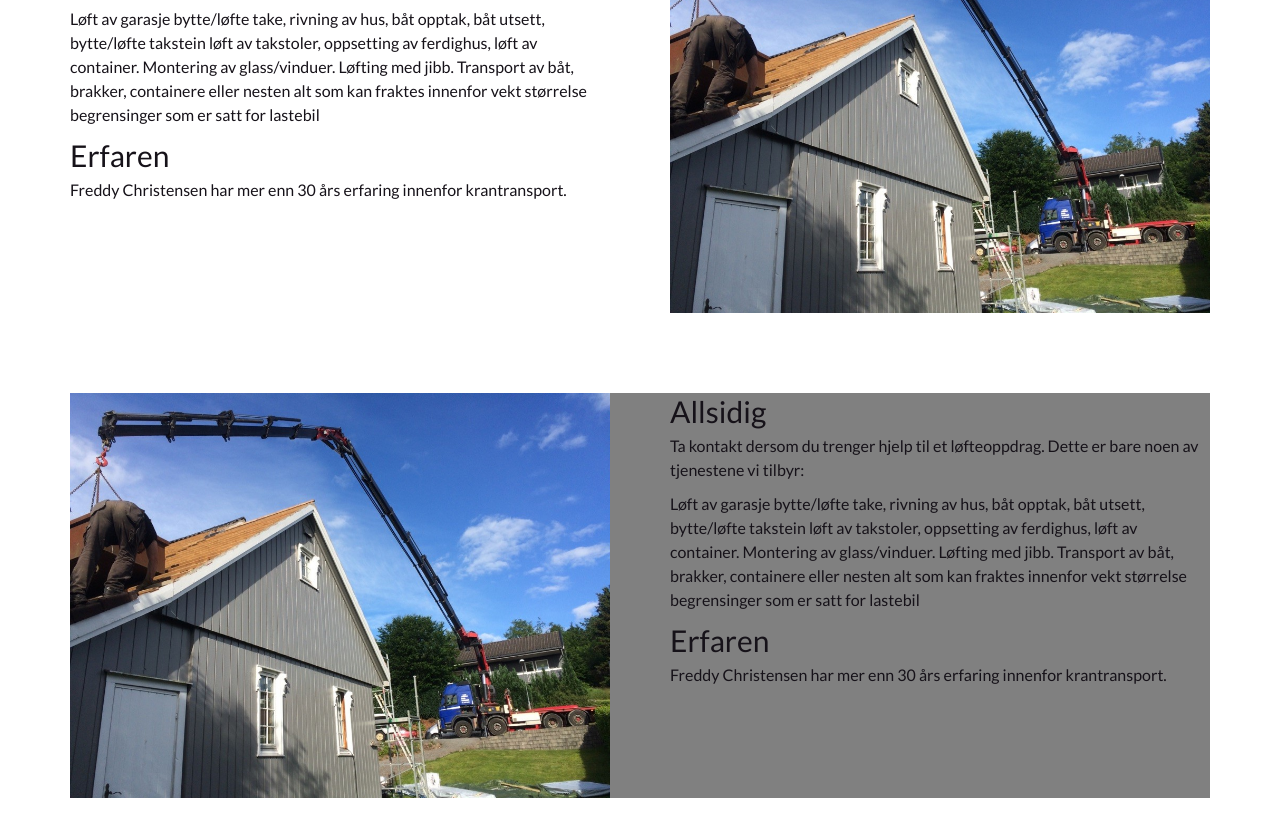
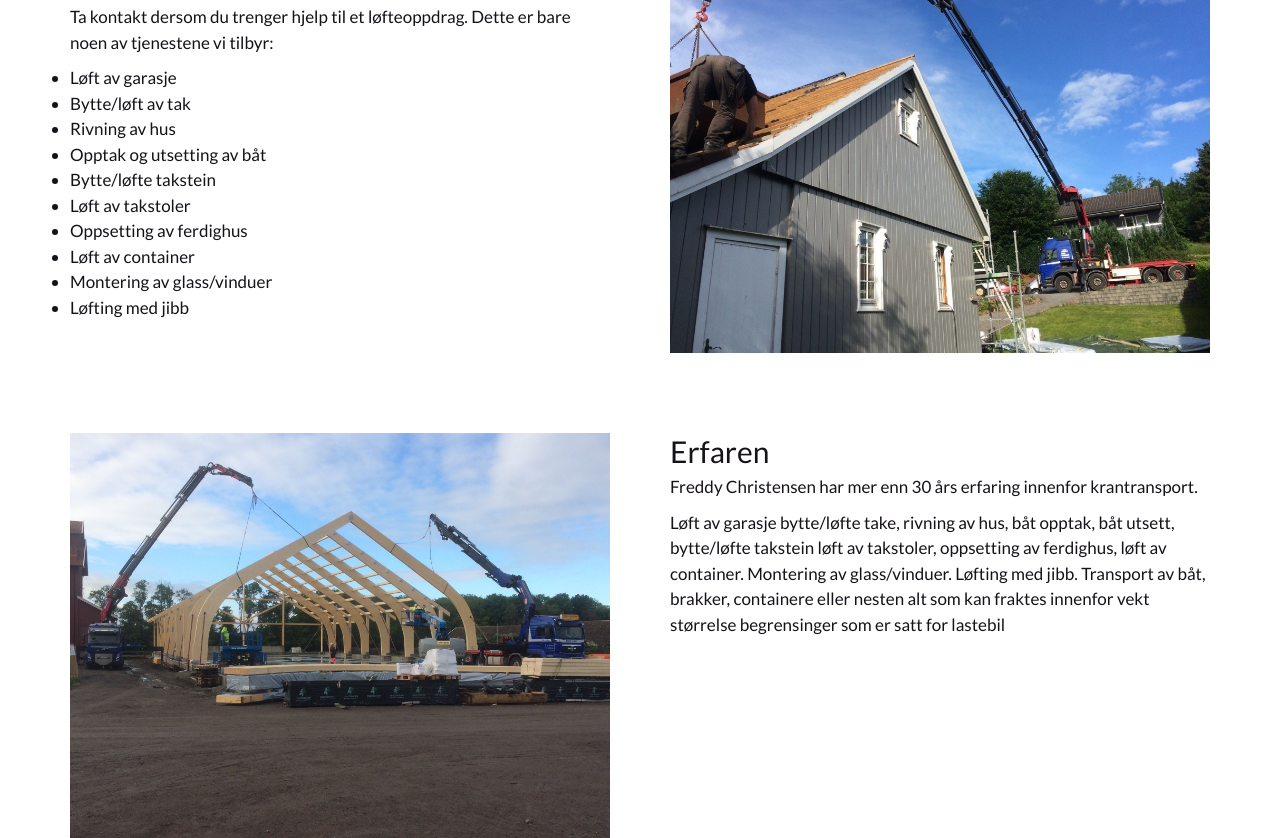
Before and after one commit to smeinrich/fckt-website, a website: page index.html in a window 1280 px wide. Shown: the part 781-1619 px from the top of the page. Before the commit the page ends 1579 px from the top, so only its background shows below. Drawn offline with nearby package versions, Linux system fonts and the light colour scheme.

Commit message:
Tweak font size and style of about-section

```diff
--- a/index.html
+++ b/index.html
@@ -49,17 +49,22 @@
 
                 <div class="row row__white">
                     <div class="col-1-of-2">
-                        <h3 class="heading-tertiary">Allsidig</h3>
+                        <h3 class="heading-tertiary u-small-margin-bottom">Allsidig</h3>
                         <p class="paragraph">
                             Ta kontakt dersom du trenger hjelp til et løfteoppdrag. Dette er bare noen av tjenestene vi tilbyr:
                         </p>
-                        <p class="paragraph">
-                                Løft av garasje bytte/løfte take, rivning av hus, båt opptak, båt utsett, bytte/løfte takstein løft av takstoler, oppsetting av ferdighus, løft av container. Montering av glass/vinduer. Løfting med jibb. Transport av båt, brakker, containere eller nesten alt som kan fraktes innenfor vekt størrelse begrensinger som er satt for lastebil
-                        </p>
-                        <h3 class="heading-tertiary">Erfaren</h3>
-                        <p class="paragraph">
-                                Freddy Christensen har mer enn 30 års erfaring innenfor krantransport.
-                        </p>
+                        <ul class="paragraph u-small-margin-bottom">
+                            <li>Løft av garasje</li>
+                            <li>Bytte/løft av tak</li>
+                            <li>Rivning av hus</li>
+                            <li>Opptak og utsetting av båt</li>
+                            <li>Bytte/løfte takstein</li>
+                            <li>Løft av takstoler</li>
+                            <li>Oppsetting av ferdighus</li>
+                            <li>Løft av container</li>
+                            <li>Montering av glass/vinduer</li>
+                            <li>Løfting med jibb</li>
+                        </ul>
                     </div>
                     <div class="col-1-of-2">
                         <div>
@@ -71,20 +76,16 @@
                 <div class="row row__grey">
                         <div class="col-1-of-2">
                                 <div>
-                                    <img class="section-about__photo" src="/img/kranbil_1.jpg" alt="">
+                                    <img class="section-about__photo" src="/img/kranbil_2.jpg" alt="">
                                 </div>
                         </div>
                         <div class="col-1-of-2">
-                            <h3 class="heading-tertiary">Allsidig</h3>
+                            <h3 class="heading-tertiary">Erfaren</h3>
                             <p class="paragraph">
-                                Ta kontakt dersom du trenger hjelp til et løfteoppdrag. Dette er bare noen av tjenestene vi tilbyr:
+                                    Freddy Christensen har mer enn 30 års erfaring innenfor krantransport.
                             </p>
                             <p class="paragraph">
                                     Løft av garasje bytte/løfte take, rivning av hus, båt opptak, båt utsett, bytte/løfte takstein løft av takstoler, oppsetting av ferdighus, løft av container. Montering av glass/vinduer. Løfting med jibb. Transport av båt, brakker, containere eller nesten alt som kan fraktes innenfor vekt størrelse begrensinger som er satt for lastebil
-                            </p>
-                            <h3 class="heading-tertiary">Erfaren</h3>
-                            <p class="paragraph">
-                                    Freddy Christensen har mer enn 30 års erfaring innenfor krantransport.
                             </p>
                         </div>
 
--- a/sass/base/_typography.scss
+++ b/sass/base/_typography.scss
@@ -35,5 +35,5 @@ body {
 
 .paragraph {
     color: $color-grey-dark;
-    font-size: 1.6rem;
+    font-size: 1.7rem;
 }
--- a/sass/base/_utilities.scss
+++ b/sass/base/_utilities.scss
@@ -1,5 +1,9 @@
 .u-center-text {
     text-align: center;
+}
+
+.u-small-margin-bottom {
+    margin-bottom: 2rem;
 }
 
 .u-medium-margin-bottom {
--- a/sass/layout/_header.scss
+++ b/sass/layout/_header.scss
@@ -1,5 +1,5 @@
 .header {
-    height: 60vh;
+    height: 65vh;
     background-image: linear-gradient(
         to right bottom,
         rgba($color-primary, 0.9),
--- a/sass/layout/_section-about.scss
+++ b/sass/layout/_section-about.scss
@@ -1,15 +1,5 @@
-.about-image-block {
-    background-image: url("../../img/kranbil_1.jpg");
-    background-size: cover;
-    height: 100%;
-    position: relative;
-}
+
 
 .section-about__photo {
     width: 100%;
 }
-
-
-.row__grey {
-    background-color: grey;
-}
```
Also changed, not shown: css/style.css, img/kranbil_3.jpg (renamed from img/51417507_1968118006827085_1544136391833681920_n.jpg).
